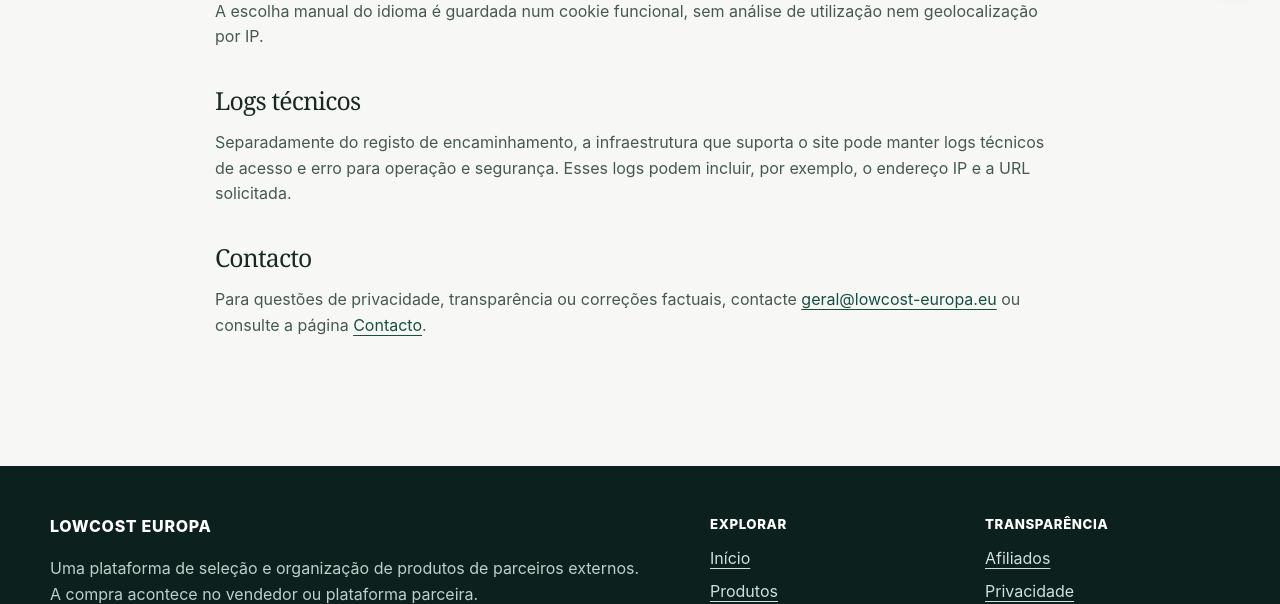
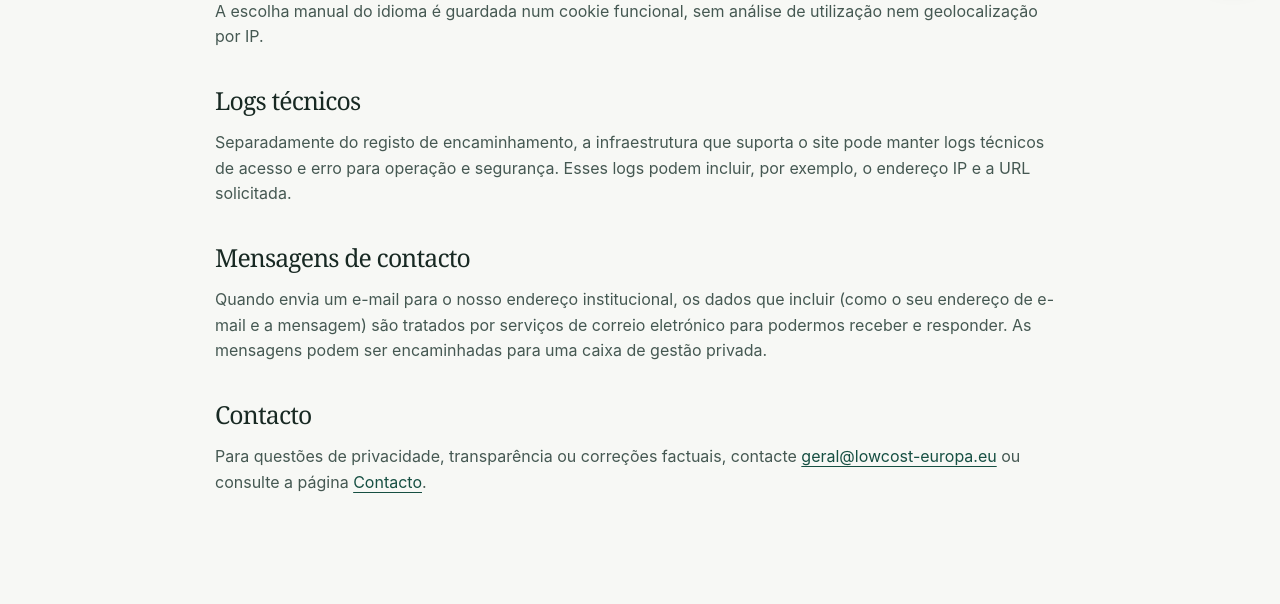
Before and after one commit to martaxi-boss/lowcost-europa, a Django app: page /privacidade/ in a window 1280 px wide. Shown: the part 813-1417 px from the top of the page. Run offline with Django 5.2, Linux system fonts and the light colour scheme; parts of the project's set-up code (start-up, migrations or seed data) failed here and were passed over.

Commit message:
Explain handling of contact email and private forwarding in multilingual privacy notice

```diff
--- a/apps/storefront/templates/storefront/privacidade.html
+++ b/apps/storefront/templates/storefront/privacidade.html
@@ -25,6 +25,9 @@
     <h2>{{ "Logs técnicos"|ui_t }}</h2>
     <p>{{ "Separadamente do registo de encaminhamento, a infraestrutura que suporta o site pode manter logs técnicos de acesso e erro para operação e segurança. Esses logs podem incluir, por exemplo, o endereço IP e a URL solicitada."|ui_t }}</p>
 
+    <h2>{{ "Mensagens de contacto"|ui_t }}</h2>
+    <p>{{ "Quando envia um e-mail para o nosso endereço institucional, os dados que incluir (como o seu endereço de e-mail e a mensagem) são tratados por serviços de correio eletrónico para podermos receber e responder. As mensagens podem ser encaminhadas para uma caixa de gestão privada."|ui_t }}</p>
+
     <h2>{{ "Contacto"|ui_t }}</h2>
     <p>{{ "Para questões de privacidade, transparência ou correções factuais, contacte"|ui_t }} <a href="mailto:geral@lowcost-europa.eu">geral@lowcost-europa.eu</a> {{ "ou consulte a página"|ui_t }} <a href="{% url 'storefront:contacto' %}">{{ "Contacto"|ui_t }}</a>.</p>
   </div>
```
